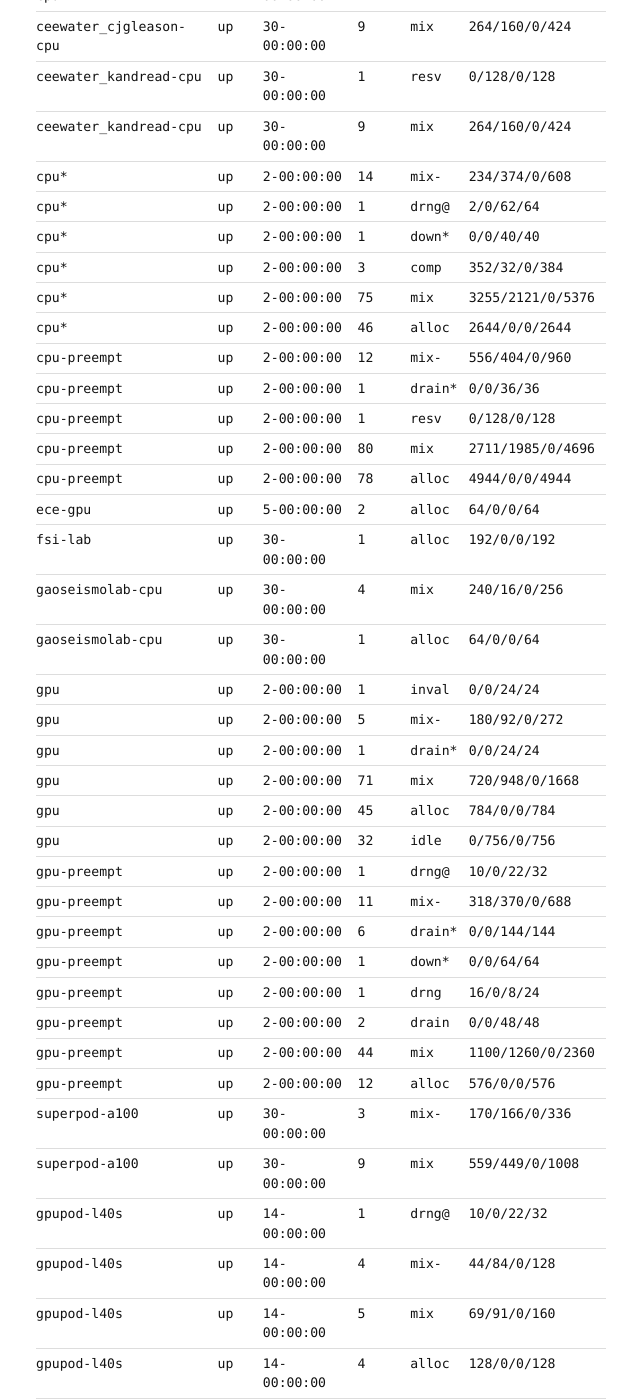
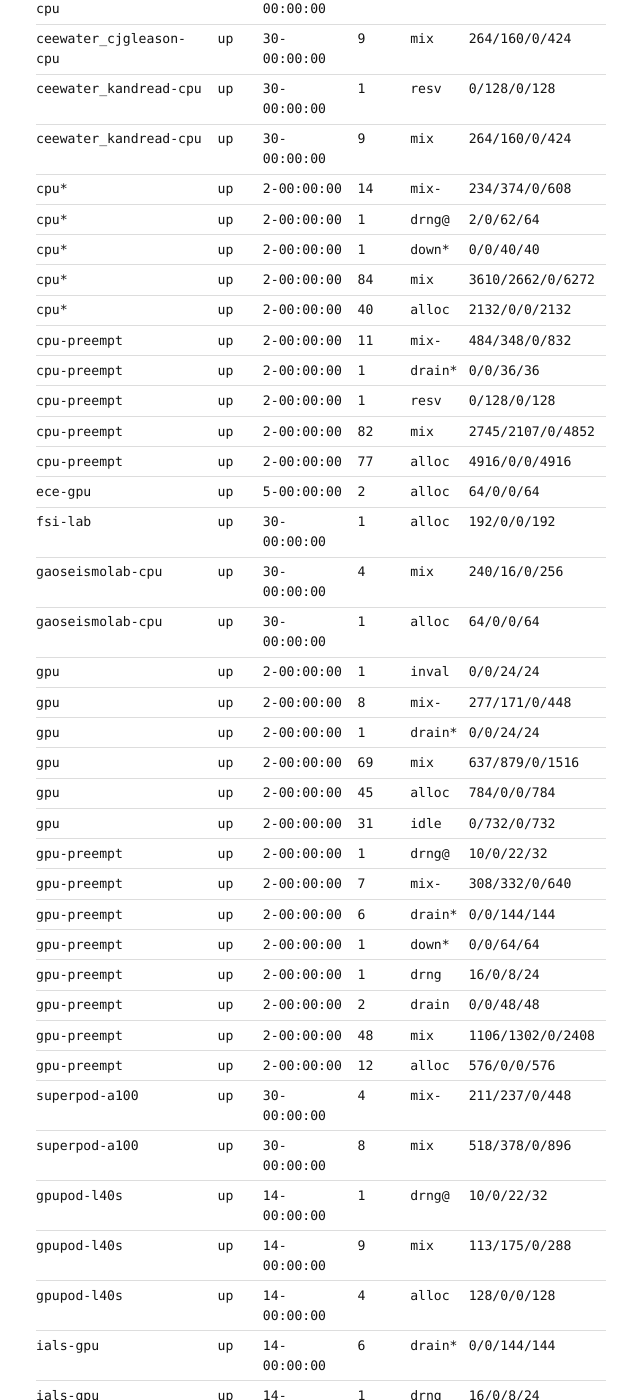
Before and after one commit to yanghangAI/yanghangAI.github.io, a Jekyll site: the page built from _pages/cluster.html, in a window 1280 px wide and 1400 px high, scrolled down 2948 px. Shown: the whole window, without its empty margins (260-900 px from the left). Built offline with Jekyll 4.4.1, drawn with Linux system fonts in a browser that asks for light colours; some of the changed text lies outside the part shown.

Commit message:
chore(dashboard): refresh cluster data 2026-05-17T14:57:53Z

```diff
--- a/assets/cluster-data.json
+++ b/assets/cluster-data.json
@@ -1,13 +1,23 @@
 {
-  "updated_utc": "2026-05-17T14:42:51Z",
+  "updated_utc": "2026-05-17T14:57:53Z",
   "user": "hangyang_umass_edu",
   "squeue": [
+    {
+      "jobid": "57815968",
+      "partition": "cpu",
+      "name": "fp16-check",
+      "state": "PENDING",
+      "time": "0:00",
+      "time_limit": "10:00",
+      "nodes": "1",
+      "nodelist": "(None)"
+    },
     {
       "jobid": "57806679",
       "partition": "gpu-preempt",
       "name": "exp0-inn-idea097-d001-full",
       "state": "RUNNING",
-      "time": "11:20:31",
+      "time": "11:35:33",
       "time_limit": "1-00:00:00",
       "nodes": "1",
       "nodelist": "ials-gpu014"
@@ -17,7 +27,7 @@
       "partition": "gpu-preempt",
       "name": "exp0-inn-idea084-d001-full",
       "state": "RUNNING",
-      "time": "11:33:12",
+      "time": "11:48:14",
       "time_limit": "1-00:00:00",
       "nodes": "1",
       "nodelist": "ials-gpu009"
@@ -27,7 +37,7 @@
       "partition": "gpu-preempt",
       "name": "1024noamp_keepckpt_idea097_d001",
       "state": "RUNNING",
-      "time": "1:49:55",
+      "time": "2:04:57",
       "time_limit": "12:00:00",
       "nodes": "1",
       "nodelist": "ials-gpu014"
@@ -35,11 +45,29 @@
   ],
   "sacct_recent": [
     {
+      "jobid": "57815968",
+      "name": "fp16-check",
+      "partition": "cpu",
+      "state": "PENDING",
+      "elapsed": "00:00:00",
+      "end": "Unknown",
+      "exit_code": "0:0"
+    },
+    {
+      "jobid": "57815964",
+      "name": "fp16-att1",
+      "partition": "cpu",
+      "state": "FAILED",
+      "elapsed": "00:00:03",
+      "end": "2026-05-17T14:57:05",
+      "exit_code": "1:0"
+    },
+    {
       "jobid": "57813495",
       "name": "1024noamp_keepckpt_idea097_d001",
       "partition": "gpu-preempt",
       "state": "RUNNING",
-      "elapsed": "01:49:55",
+      "elapsed": "02:04:57",
       "end": "Unknown",
       "exit_code": "0:0"
     },
@@ -84,7 +112,7 @@
       "name": "exp0-inn-idea097-d001-full",
       "partition": "gpu-preempt",
       "state": "RUNNING",
-      "elapsed": "11:20:31",
+      "elapsed": "11:35:33",
       "end": "Unknown",
       "exit_code": "0:0"
     },
@@ -93,7 +121,7 @@
       "name": "exp0-inn-idea084-d001-full",
       "partition": "gpu-preempt",
       "state": "RUNNING",
-      "elapsed": "11:33:12",
+      "elapsed": "11:48:14",
       "end": "Unknown",
       "exit_code": "0:0"
     },
@@ -176,15 +204,6 @@
       "state": "FAILED",
       "elapsed": "00:00:14",
       "end": "2026-05-16T15:39:33",
-      "exit_code": "1:0"
-    },
-    {
-      "jobid": "57765637",
-      "name": "imagehide-export-onnx",
-      "partition": "cpu",
-      "state": "FAILED",
-      "elapsed": "00:00:31",
-      "end": "2026-05-16T14:50:05",
       "exit_code": "1:0"
     },
     {
@@ -293,15 +312,6 @@
       "state": "COMPLETED",
       "elapsed": "04:35:52",
       "end": "2026-05-16T17:10:44",
-      "exit_code": "0:0"
-    },
-    {
-      "jobid": "57755580",
-      "name": "1024noamp_idea084_design001",
-      "partition": "gpu-preempt",
-      "state": "COMPLETED",
-      "elapsed": "05:47:39",
-      "end": "2026-05-16T18:22:31",
       "exit_code": "0:0"
     }
   ],
@@ -454,33 +464,25 @@
       "partition": "cpu*",
       "avail": "up",
       "timelimit": "2-00:00:00",
-      "nodes": "3",
-      "state": "comp",
-      "cpus_aiot": "352/32/0/384"
+      "nodes": "84",
+      "state": "mix",
+      "cpus_aiot": "3610/2662/0/6272"
     },
     {
       "partition": "cpu*",
       "avail": "up",
       "timelimit": "2-00:00:00",
-      "nodes": "75",
-      "state": "mix",
-      "cpus_aiot": "3255/2121/0/5376"
-    },
-    {
-      "partition": "cpu*",
-      "avail": "up",
-      "timelimit": "2-00:00:00",
-      "nodes": "46",
+      "nodes": "40",
       "state": "alloc",
-      "cpus_aiot": "2644/0/0/2644"
+      "cpus_aiot": "2132/0/0/2132"
     },
     {
       "partition": "cpu-preempt",
       "avail": "up",
       "timelimit": "2-00:00:00",
-      "nodes": "12",
+      "nodes": "11",
       "state": "mix-",
-      "cpus_aiot": "556/404/0/960"
+      "cpus_aiot": "484/348/0/832"
     },
     {
       "partition": "cpu-preempt",
@@ -502,17 +504,17 @@
       "partition": "cpu-preempt",
       "avail": "up",
       "timelimit": "2-00:00:00",
-      "nodes": "80",
+      "nodes": "82",
       "state": "mix",
-      "cpus_aiot": "2711/1985/0/4696"
+      "cpus_aiot": "2745/2107/0/4852"
     },
     {
       "partition": "cpu-preempt",
       "avail": "up",
       "timelimit": "2-00:00:00",
-      "nodes": "78",
+      "nodes": "77",
       "state": "alloc",
-      "cpus_aiot": "4944/0/0/4944"
+      "cpus_aiot": "4916/0/0/4916"
     },
     {
       "partition": "ece-gpu",
@@ -558,9 +560,9 @@
       "partition": "gpu",
       "avail": "up",
       "timelimit": "2-00:00:00",
-      "nodes": "5",
+      "nodes": "8",
       "state": "mix-",
-      "cpus_aiot": "180/92/0/272"
+      "cpus_aiot": "277/171/0/448"
     },
     {
       "partition": "gpu",
@@ -574,9 +576,9 @@
       "partition": "gpu",
       "avail": "up",
       "timelimit": "2-00:00:00",
-      "nodes": "71",
+      "nodes": "69",
       "state": "mix",
-      "cpus_aiot": "720/948/0/1668"
+      "cpus_aiot": "637/879/0/1516"
     },
     {
       "partition": "gpu",
@@ -590,9 +592,9 @@
       "partition": "gpu",
       "avail": "up",
       "timelimit": "2-00:00:00",
-      "nodes": "32",
+      "nodes": "31",
       "state": "idle",
-      "cpus_aiot": "0/756/0/756"
+      "cpus_aiot": "0/732/0/732"
     },
     {
       "partition": "gpu-preempt",
@@ -606,9 +608,9 @@
       "partition": "gpu-preempt",
       "avail": "up",
       "timelimit": "2-00:00:00",
-      "nodes": "11",
+      "nodes": "7",
       "state": "mix-",
-      "cpus_aiot": "318/370/0/688"
+      "cpus_aiot": "308/332/0/640"
     },
     {
       "partition": "gpu-preempt",
@@ -646,9 +648,9 @@
       "partition": "gpu-preempt",
       "avail": "up",
       "timelimit": "2-00:00:00",
-      "nodes": "44",
+      "nodes": "48",
       "state": "mix",
-      "cpus_aiot": "1100/1260/0/2360"
+      "cpus_aiot": "1106/1302/0/2408"
     },
     {
       "partition": "gpu-preempt",
@@ -662,17 +664,17 @@
       "partition": "superpod-a100",
       "avail": "up",
       "timelimit": "30-00:00:00",
-      "nodes": "3",
+      "nodes": "4",
       "state": "mix-",
-      "cpus_aiot": "170/166/0/336"
+      "cpus_aiot": "211/237/0/448"
     },
     {
       "partition": "superpod-a100",
       "avail": "up",
       "timelimit": "30-00:00:00",
-      "nodes": "9",
+      "nodes": "8",
       "state": "mix",
-      "cpus_aiot": "559/449/0/1008"
+      "cpus_aiot": "518/378/0/896"
     },
     {
       "partition": "gpupod-l40s",
@@ -686,17 +688,9 @@
       "partition": "gpupod-l40s",
       "avail": "up",
       "timelimit": "14-00:00:00",
-      "nodes": "4",
-      "state": "mix-",
-      "cpus_aiot": "44/84/0/128"
-    },
-    {
-      "partition": "gpupod-l40s",
-      "avail": "up",
-      "timelimit": "14-00:00:00",
-      "nodes": "5",
+      "nodes": "9",
       "state": "mix",
-      "cpus_aiot": "69/91/0/160"
+      "cpus_aiot": "113/175/0/288"
     },
     {
       "partition": "gpupod-l40s",
@@ -736,7 +730,7 @@
       "timelimit": "14-00:00:00",
       "nodes": "19",
       "state": "mix",
-      "cpus_aiot": "232/224/0/456"
+      "cpus_aiot": "231/225/0/456"
     },
     {
       "partition": "jdelhommelle",
@@ -942,14 +936,6 @@
       "partition": "zhoulin-cpu",
       "avail": "up",
       "timelimit": "30-00:00:00",
-      "nodes": "1",
-      "state": "mix-",
-      "cpus_aiot": "72/56/0/128"
-    },
-    {
-      "partition": "zhoulin-cpu",
-      "avail": "up",
-      "timelimit": "30-00:00:00",
       "nodes": "4",
       "state": "mix",
       "cpus_aiot": "460/52/0/512"
@@ -958,9 +944,9 @@
       "partition": "zhoulin-cpu",
       "avail": "up",
       "timelimit": "30-00:00:00",
-      "nodes": "1",
+      "nodes": "2",
       "state": "alloc",
-      "cpus_aiot": "128/0/0/128"
+      "cpus_aiot": "256/0/0/256"
     }
   ],
   "quota": [
```
